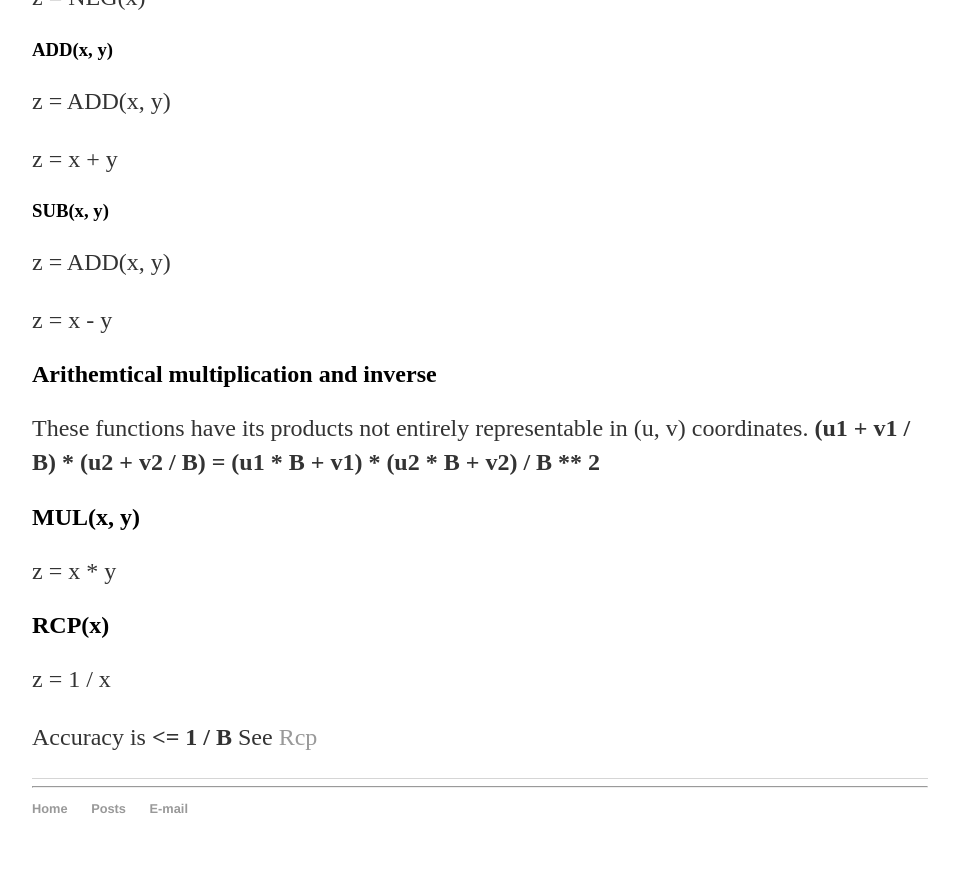
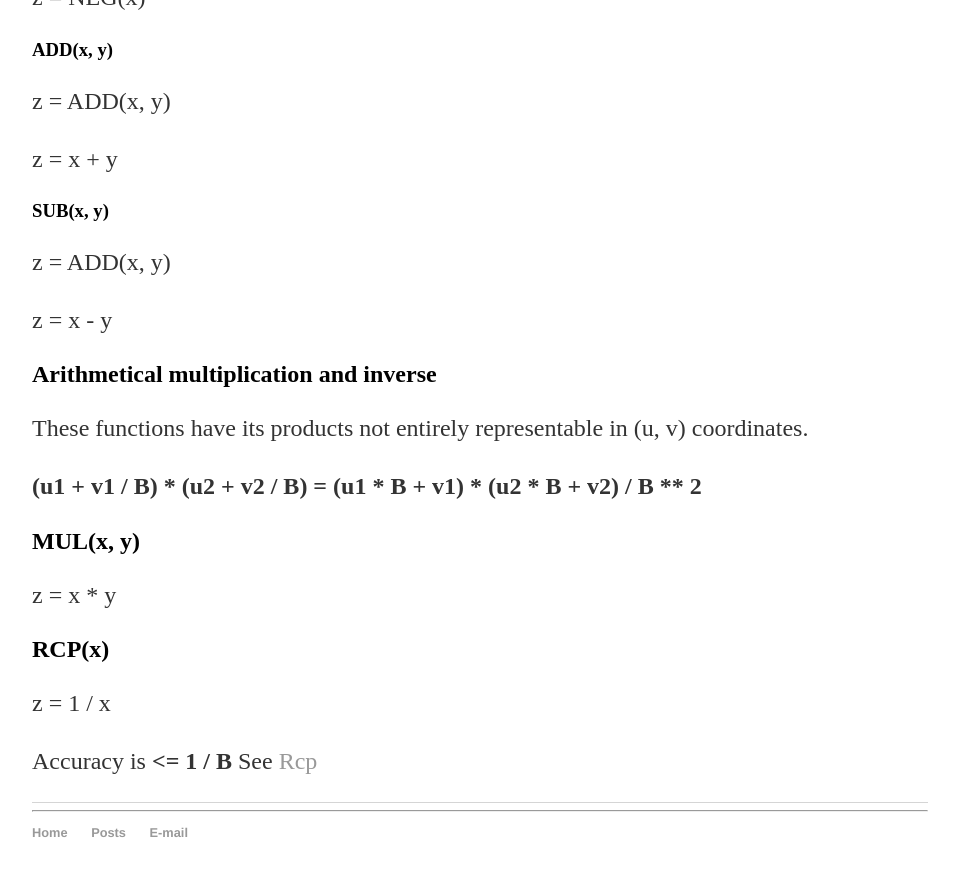
Before and after one commit to 2t363a/beta, a Jekyll site: the page built from docs/_posts/2018-09-02-na.md, in a window 1280 px wide and 900 px high, scrolled down 1527 px. Shown: the top 876 px of the window, without its empty margins (160-1119 px from the left). Built offline with Jekyll 4.4.1, drawn with Linux system fonts in a browser that asks for light colours; our own code applies the rules of GitHub Pages for plain Markdown files.

Commit message:
[!] fixed text [+] new image

```diff
--- a/docs/_posts/2018-09-02-na.md
+++ b/docs/_posts/2018-09-02-na.md
@@ -58,8 +58,9 @@ z = ADD(x, y)
 
 z = x - y
 
-## Arithemtical multiplication and inverse
+## Arithmetical multiplication and inverse
 These functions have its products not entirely representable in (u, v) coordinates.
+
 **(u1 + v1 / B) * (u2 + v2 / B) = (u1 * B + v1) * (u2 * B + v2) / B ** 2**
 
 
```
Also changed, not shown: docs/images/mul1.png (added), docs/images/rcp1.png.
